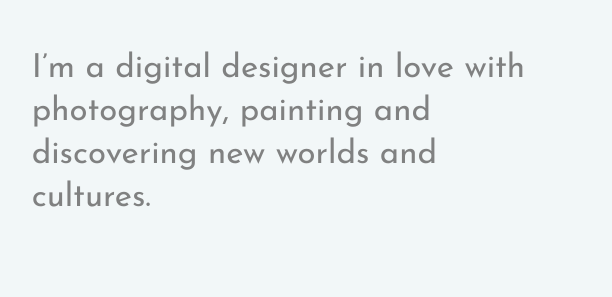
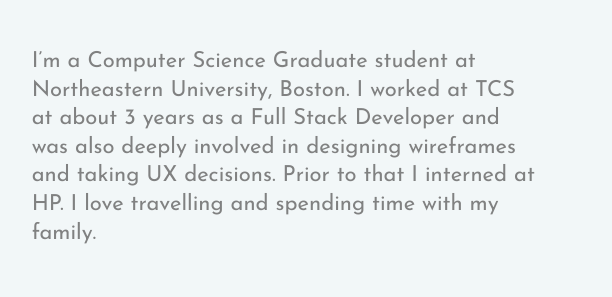
Before and after one commit to Priyaranjan1993/Priyaranjan1993.github.io, a plain HTML site: page index.html in a window 1280 px wide. Shown: the part 267-564 px from the top of the page, 90-702 px from the left. Drawn offline with Linux system fonts and the light colour scheme.

Commit message:
Incremental Profile info changes

```diff
--- a/css/style.css
+++ b/css/style.css
@@ -405,7 +405,7 @@
 }
 
 .hero-text p {
-    font-size: 33px;
+    font-size: 22px;
     line-height: 1.3;
 }
 
--- a/index.html
+++ b/index.html
@@ -61,8 +61,11 @@
                     <div class="col-lg-6">
                         <div class="hero-text">
                             <h2>Priyaranjan Panda</h2>
-                            <p>I’m a digital designer in love with photography, painting and discovering new worlds and
-                                cultures.</p>
+                            <p>I’m a Computer Science Graduate student at Northeastern University, Boston. I worked at
+                                TCS at about 3
+                                years as a Full Stack Developer and was also deeply involved in designing wireframes and
+                                taking UX decisions.
+                                Prior to that I interned at HP. I love travelling and spending time with my family.</p>
                         </div>
                         <div class="hero-info">
                             <h2>General Info</h2>
```
